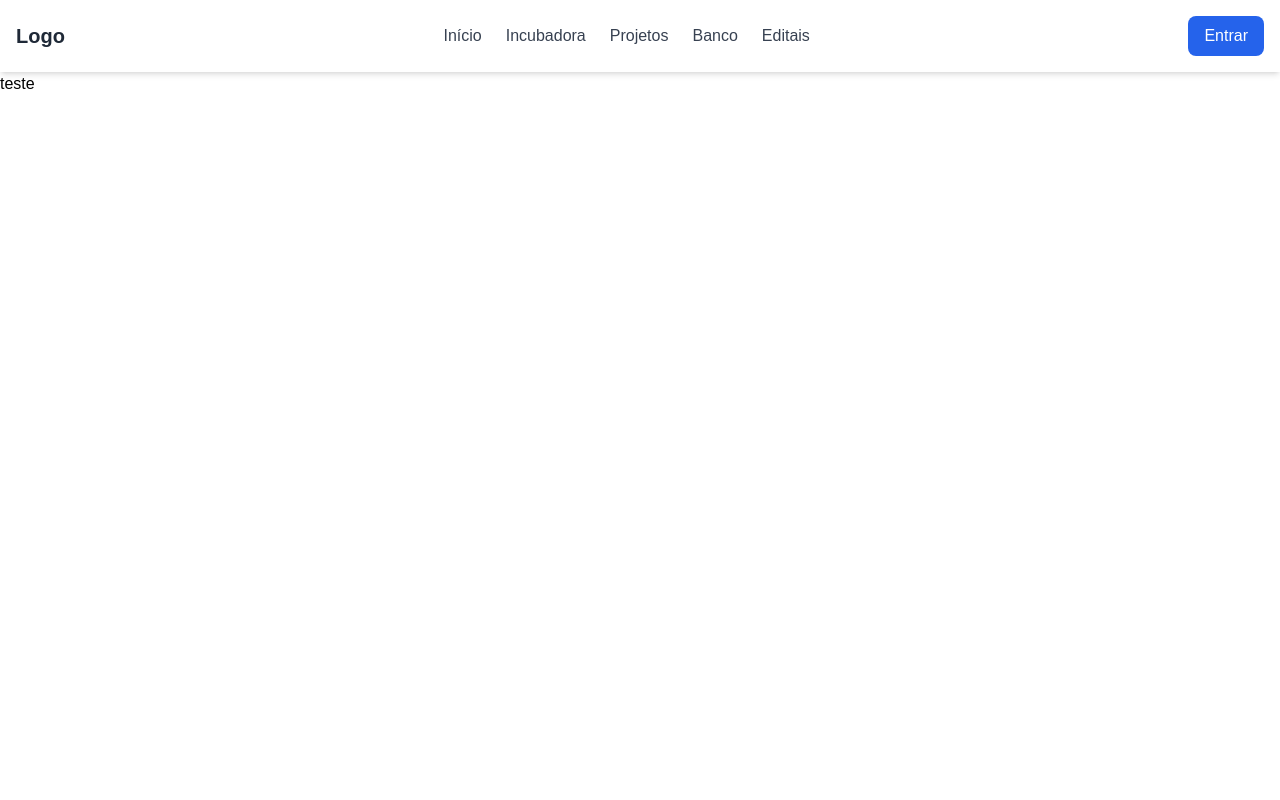
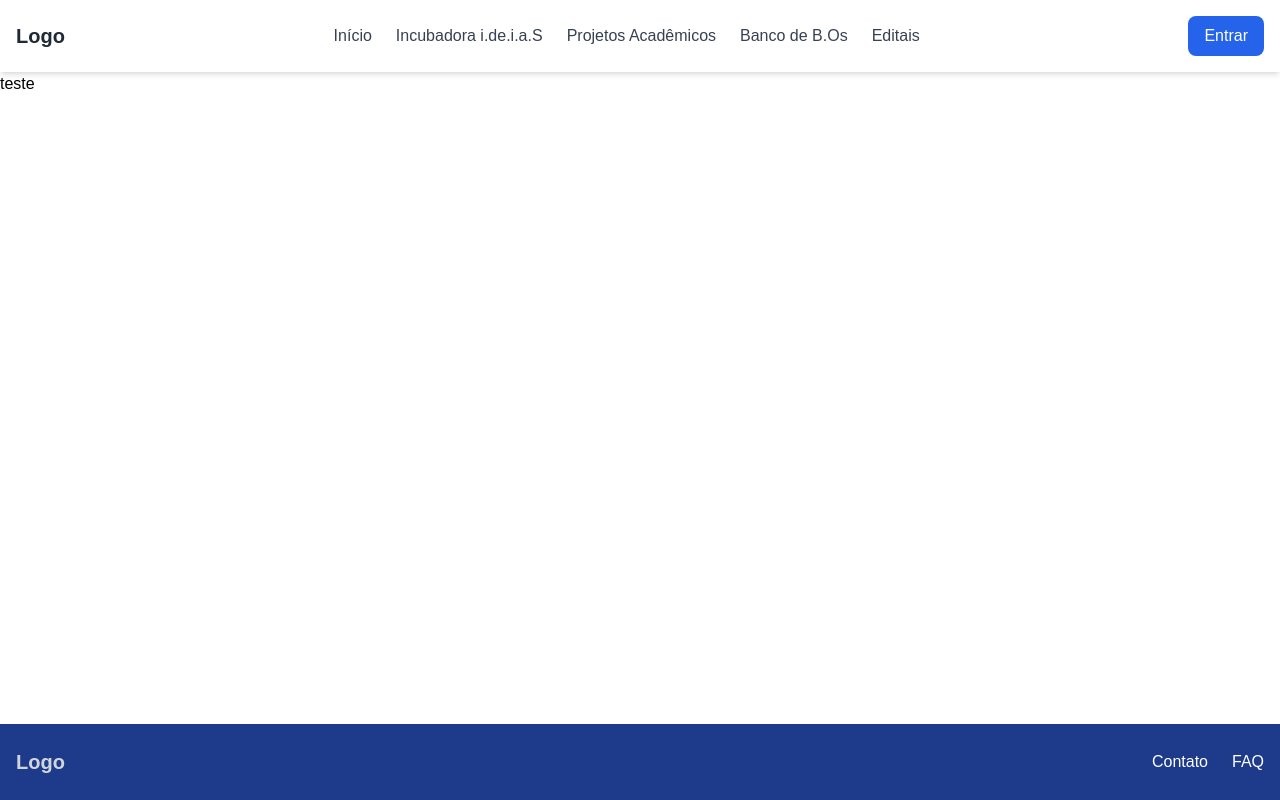
Before and after one commit to miguelamaral254/site-hub-inovacao, a Next.js app in the folder hub-inovacao/: page / in a window 1280 px wide. Built offline with nearby package versions, Linux system fonts and the light colour scheme; no server answers.

Commit message:
organização de paginas e esboço do footer

```diff
--- a/hub-inovacao/src/app/inicio/page.tsx
+++ b/hub-inovacao/src/app/inicio/page.tsx
@@ -1,5 +1,6 @@
 "use client"
 
+import Footer from "@/components/Footer";
 import Navbar from "@/components/Navbar";
 
 export default function Inicio() {
@@ -7,6 +8,7 @@ export default function Inicio() {
     <div>
       <Navbar/>
       <h1> teste</h1>
+      <Footer/>
     </div>
   );
 }
--- a/hub-inovacao/src/app/page.tsx
+++ b/hub-inovacao/src/app/page.tsx
@@ -4,6 +4,6 @@ export default function Home() {
   return (
     <div>
       <Inicio/>
-          </div>
+    </div>
   );
 }
--- /dev/null
+++ b/hub-inovacao/src/components/Footer.tsx
@@ -0,0 +1,18 @@
+import Link from 'next/link';
+
+const Footer = () => {
+  return (
+    <footer className="bg-blue-900 text-white py-6 fixed bottom-0 left-0 w-full">
+      <div className="container mx-auto flex justify-between items-center px-4">
+        <div className="text-xl font-bold text-gray-300">Logo</div>
+
+        <div className="flex space-x-6">
+          <Link href="/" className="hover:text-gray-300">Contato</Link>
+          <Link href="/" className="hover:text-gray-300">FAQ</Link>
+        </div>
+      </div>
+    </footer>
+  );
+};
+
+export default Footer;
--- a/hub-inovacao/src/components/Navbar.tsx
+++ b/hub-inovacao/src/components/Navbar.tsx
@@ -7,9 +7,9 @@ const Navbar = () => {
 
       <div className="flex space-x-6">
         <Link href="/inicio" className="text-gray-700 hover:text-blue-600">Início</Link>
-        <Link href="/incubadora" className="text-gray-700 hover:text-blue-600">Incubadora</Link>
-        <Link href="/projetos" className="text-gray-700 hover:text-blue-600">Projetos</Link>
-        <Link href="/banco" className="text-gray-700 hover:text-blue-600">Banco</Link>
+        <Link href="/incubadora" className="text-gray-700 hover:text-blue-600">Incubadora i.de.i.a.S</Link>
+        <Link href="/projetos" className="text-gray-700 hover:text-blue-600">Projetos Acadêmicos</Link>
+        <Link href="/banco" className="text-gray-700 hover:text-blue-600">Banco de B.Os</Link>
         <Link href="/editais" className="text-gray-700 hover:text-blue-600">Editais</Link>
       </div>
 
```
Also changed, not shown: hub-inovacao/src/app/banco/page.tsx (added), hub-inovacao/src/app/editais/page.tsx (added), hub-inovacao/src/app/incubadura/page.tsx (added), hub-inovacao/src/app/projetos/page.tsx (added).
